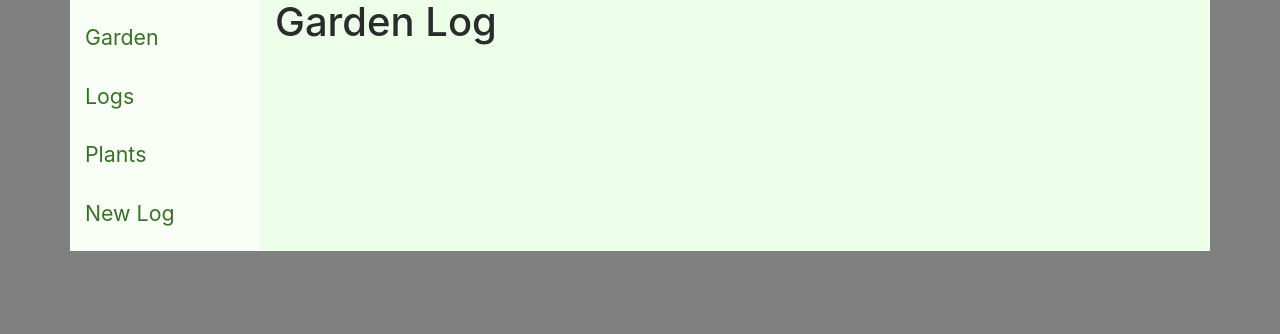
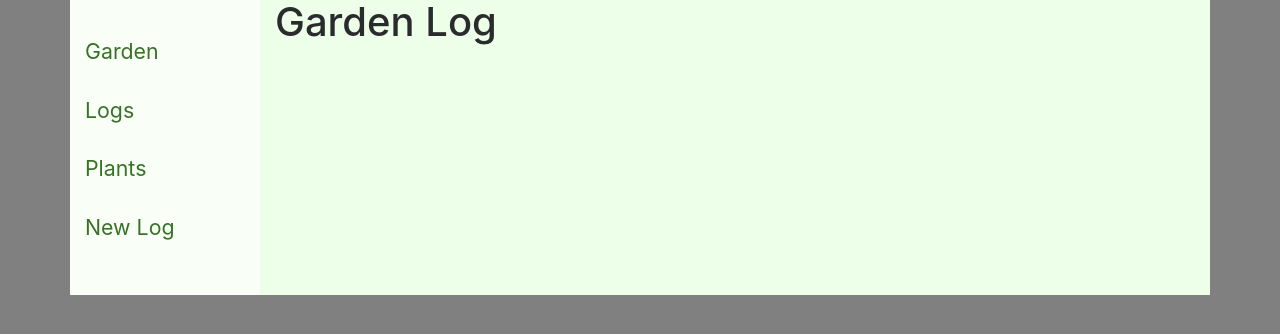
Before and after one commit to leskat47/garden_tracker, a Django app: page /tracker/log/ in a window 1280 px wide. Shown: the top 334 px of the page. Run offline with Django 3.2, Linux system fonts and the light colour scheme; data that the repository does not hold is empty; some libraries are stand-ins or nearby versions.

Commit message:
Fix Bootstrap 4 styling

```diff
--- a/tracker/static/tracker/tracker.css
+++ b/tracker/static/tracker/tracker.css
@@ -6,7 +6,8 @@ body {
 }
 
 #sidenav {
-  padding-top: 12pt;
+  padding-top: 30px;
+  padding-bottom: 30px;
   background-color: #f9fff7;
   font-size: 16pt;
   color: #397227;
@@ -16,3 +17,6 @@ body {
 a {
   color: #397227;
 }
+.col-xs-10 {
+  border: solid black;
+}
--- a/tracker/templates/tracker/base.html
+++ b/tracker/templates/tracker/base.html
@@ -13,12 +13,12 @@
   <body>
     <div class="container">
       <div class="row">
-        <div class="col-2" id="sidenav">
+        <div class="col-sm-2" id="sidenav">
             <p><a href="{% url 'garden' %}">Garden</a></p>
             <p><a href="{% url 'log' %}">Logs</a></p>
             <p><a href="{% url 'plants' %}">Plants </a></p>
             <p><a href="{% url 'update' %}">New Log</a></p>
-          </div>
+        </div>
         <div class="col">
           {% block content %}{% endblock %}
         </div>
```
